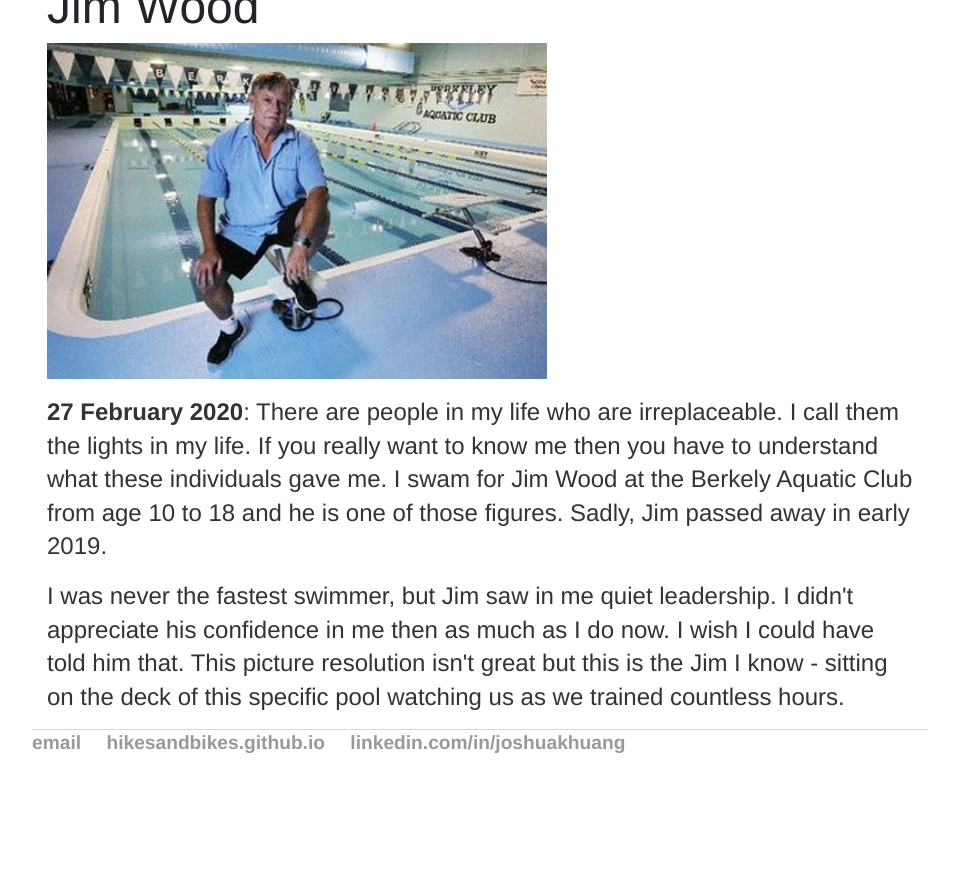
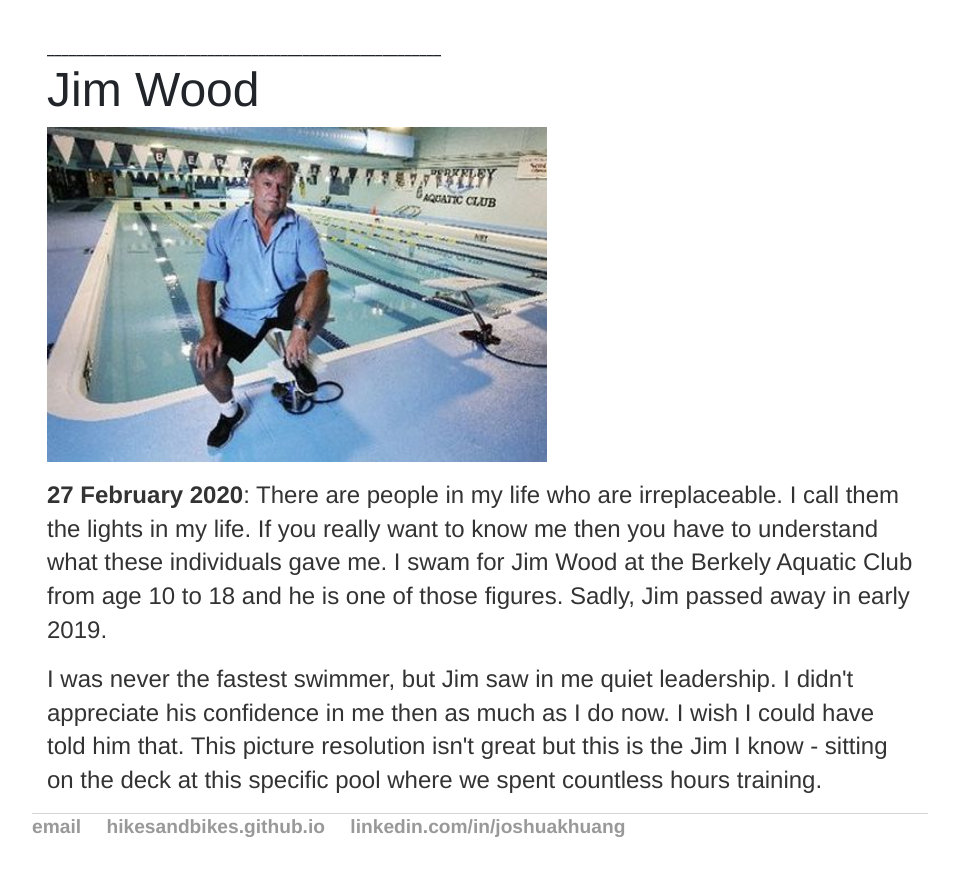
Before and after one commit to hikesandbikes/hikesandbikes.github.io, a Jekyll site: the page built from index.html, in a window 1280 px wide and 900 px high, scrolled down 14640 px. Shown: the top 876 px of the window, without its empty margins (160-1119 px from the left). Built offline with Jekyll 4.4.1, drawn with Linux system fonts in a browser that asks for light colours; before the commit the page ends 15457 px from its top, so only the background shows below that; some of the changed text lies outside the part shown.

Commit message:
update to sc

```diff
--- a/index.html
+++ b/index.html
@@ -9,7 +9,13 @@
 
 <p><b>22 October 2020</b>:  Still the best Bond.
 </p>
-		______________________________________________________
+
+<p>
+Update 31 October 2020: So sad to hear Sean Connery has passed away.  He is my favorite.
+</p>
+
+
+______________________________________________________
 		<br>
 
 <h1>Morning Trail Run</h1>
@@ -370,6 +376,5 @@
 
 <p>I was never the fastest swimmer, but Jim saw in me quiet leadership.  I didn't appreciate
 	his confidence in me then as much as I do now. I wish I could have told him that.  This picture resolution isn't great
-	but this is the Jim I know - sitting on the deck of this specific pool watching us as we
-	trained countless hours.
+	but this is the Jim I know - sitting on the deck at this specific pool where we spent countless hours training.
 </p>
```
